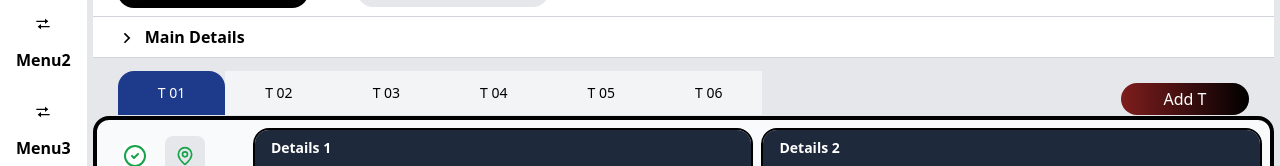
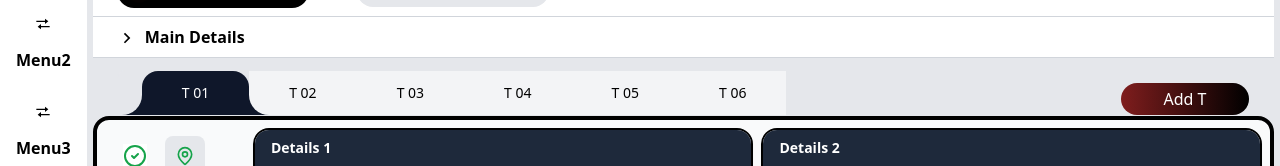
Before and after one commit to piriyaluxan/organia-ui-task-piriyaluxan, a React (Vite) app: page / in a window 1280 px wide. Shown: the part 134-300 px from the top of the page. Built offline with nearby package versions, Linux system fonts and the light colour scheme.

Commit message:
#5,tab section button style

```diff
--- a/src/components/TabBar.jsx
+++ b/src/components/TabBar.jsx
@@ -2,38 +2,37 @@ import React from "react";
 
 const TabBar = ({ tabs, activeTab, onTabChange }) => {
   return (
-    <div className="flex items-end bg-card border border-border rounded-t-lg overflow-hidden relative">
+    <div className="flex items-end  border border-border rounded-t-lg overflow-hidden relative pl-6">
       {tabs.map((tab, idx) => {
         const isActive = idx === activeTab;
         return (
-          <div key={tab} className="relative flex-shrink-0">
+          <div key={tab} className="relative flex-shrink-0 ">
             {isActive && (
               <>
                 {/* Left inverse curve */}
                 <div
-                  className="absolute bottom-0 -left-4 w-4 h-4 bg-card"
+                  className="absolute bottom-0 -left-8 w-8 h-8  z-10"
                   style={{
-                    borderBottomRightRadius: "16px",
-                    boxShadow: "6px 6px 0 0 hsl(var(--navy))",
-                    zIndex: 1,
+                    borderBottomRightRadius: "20px",
+                    boxShadow: "6px 6px 0 0 #0f172a", // slate-900
                   }}
                 />
+
                 {/* Right inverse curve */}
                 <div
-                  className="absolute bottom-0 -right-4 w-4 h-4 bg-card"
+                  className="absolute bottom-0 -right-8 w-8 h-8 z-10"
                   style={{
-                    borderBottomLeftRadius: "16px",
-                    boxShadow: "-6px 6px 0 0 hsl(var(--navy))",
-                    zIndex: 1,
+                    borderBottomLeftRadius: "20px",
+                    boxShadow: "-6px 6px 0 0 #0f172a", // slate-900 color
                   }}
                 />
               </>
             )}
             <button
               onClick={() => onTabChange(idx)}
-              className={`relative px-10 py-3 text-sm font-medium transition-all duration-300 ${
+              className={`relative px-10 py-3 text-sm font-medium transition-all  ${
                 isActive
-                  ? "bg-blue-900 text-white rounded-t-2xl z-10"
+                  ? "bg-[#0f172a] text-white rounded-t-2xl z-10"
                   : "bg-gray-100 text-black hover:bg-gray-200"
               }`}
             >
```
